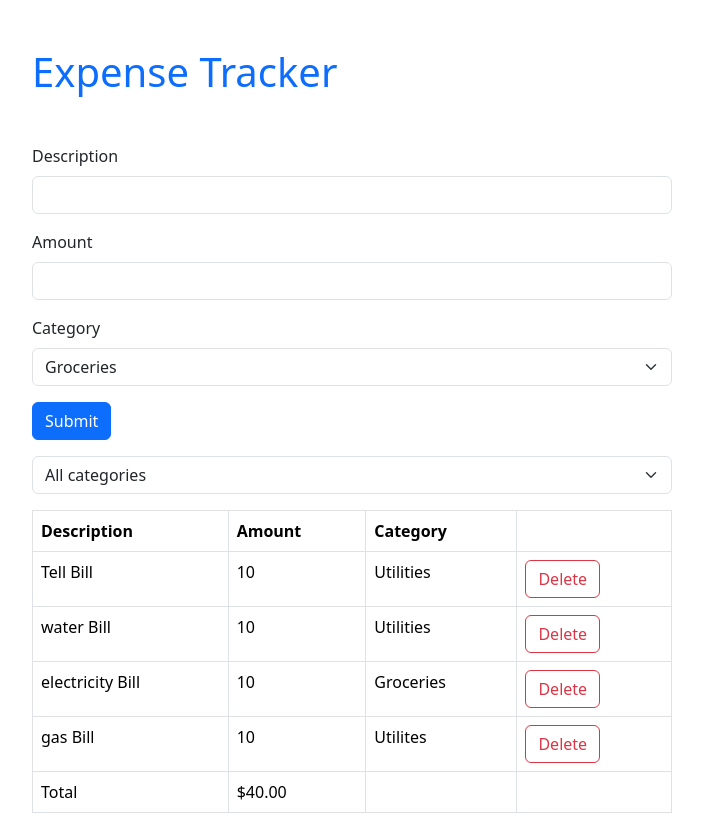
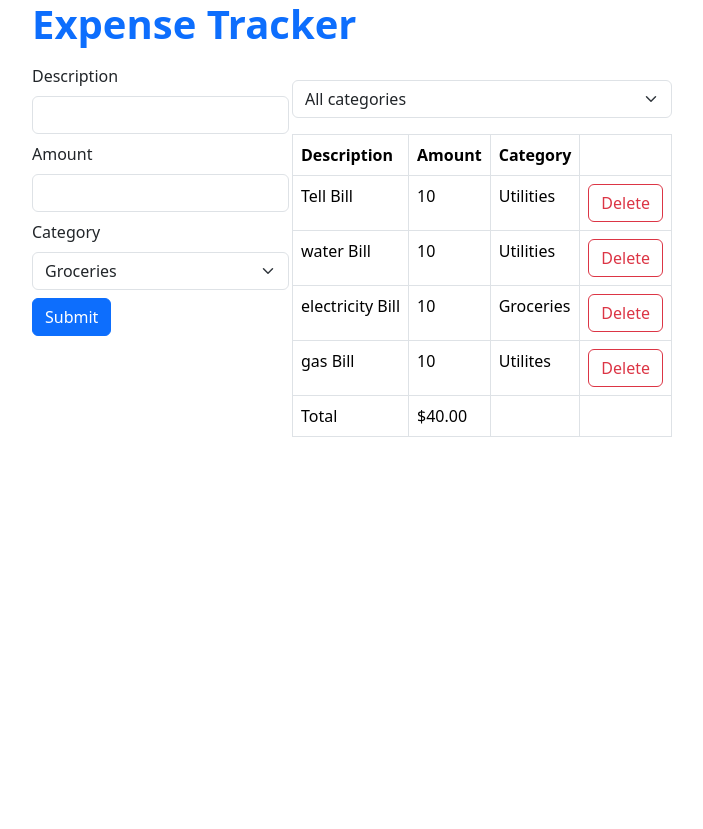
Before and after one commit to Sandunrmst/Expense-Tracker-react, a React (Vite) app: page / in a window 1280 px wide. Shown: the whole page, without its empty margins (288-991 px from the left). After the commit the page ends 800 px from the top, so only its background shows below. Built offline with nearby package versions, Linux system fonts and the light colour scheme.

Commit message:
Update UX

```diff
--- a/index.html
+++ b/index.html
@@ -4,7 +4,7 @@
     <meta charset="UTF-8" />
     <link rel="icon" type="image/svg+xml" href="/vite.svg" />
     <meta name="viewport" content="width=device-width, initial-scale=1.0" />
-    <title>Vite + React + TS</title>
+    <title>Expense Tracker - RMST</title>
   </head>
   <body>
     <div id="root"></div>
--- a/src/App.tsx
+++ b/src/App.tsx
@@ -32,19 +32,25 @@ function App() {
     : expenses;
 
   return (
-    <div className="mx-auto w-50 mt-5">
-      <h1 className="mb-5 text-primary">Expense Tracker</h1>
-
-      <div className="mb-3">
+    <div className="mx-auto w-50 mt-10">
+      <h1 className="mb-3 text-primary fw-bold ">Expense Tracker</h1>
+      <div className="d-flex justify-content-between">
+        <div className="mb-4">
           <ExpenseForm
             onSubmit={(expense) =>
-            setExpenses([...expenses, { ...expense, id: expenses.length + 1 }])
+              setExpenses([
+                ...expenses,
+                { ...expense, id: expenses.length + 1 },
+              ])
             }
           />
         </div>
 
+        <div>
           <div className="mb-3 mt-3">
-        <ExpenseFilter onSelectCategory={(cate) => setSelectedCategory(cate)} />
+            <ExpenseFilter
+              onSelectCategory={(cate) => setSelectedCategory(cate)}
+            />
           </div>
 
           <ExpenseList
@@ -52,6 +58,8 @@ function App() {
             onDelete={(id) => setExpenses(expenses.filter((e) => e.id !== id))}
           />
         </div>
+      </div>
+    </div>
   );
 }
 
--- a/src/expense-tracker/component/ExpenseForm.tsx
+++ b/src/expense-tracker/component/ExpenseForm.tsx
@@ -39,7 +39,7 @@ const ExpenseForm = ({ onSubmit }: Props) => {
         reset();
       })}
     >
-      <div className="mb-3">
+      <div className="mb-2">
         <label htmlFor="description" className="form-label">
           Description
         </label>
@@ -55,7 +55,7 @@ const ExpenseForm = ({ onSubmit }: Props) => {
         )}
       </div>
 
-      <div className="mb-3">
+      <div className="mb-2">
         <label htmlFor="amount" className="form-label">
           Amount
         </label>
@@ -71,7 +71,7 @@ const ExpenseForm = ({ onSubmit }: Props) => {
         )}
       </div>
 
-      <div className="md-3">
+      <div className="md-2">
         <label htmlFor="category" className="form-label">
           Category
         </label>
@@ -87,7 +87,7 @@ const ExpenseForm = ({ onSubmit }: Props) => {
           <p className="text-danger">{errors.category.message}</p>
         )}
       </div>
-      <button className="btn btn-primary mt-3"> Submit</button>
+      <button className="btn btn-primary mt-2"> Submit</button>
     </form>
   );
 };
```
Lines whose indentation alone changed are shown as unchanged.
